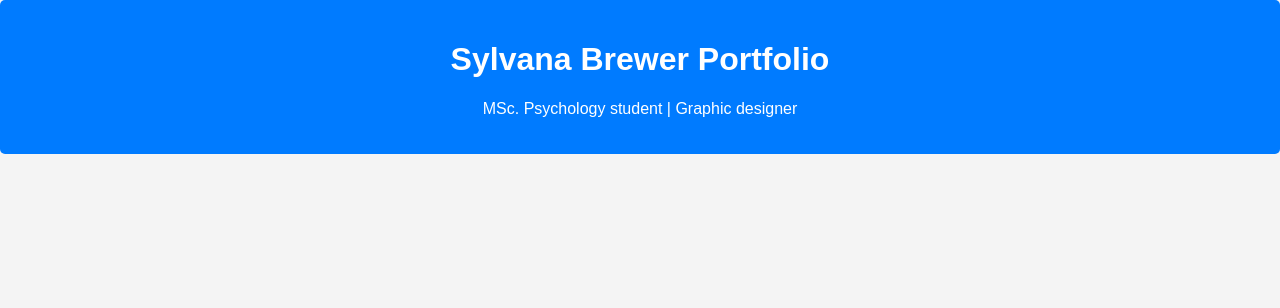
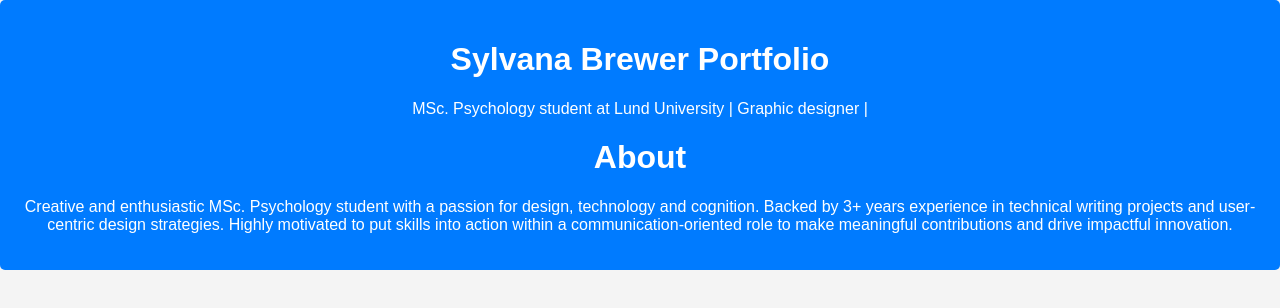
Before and after one commit to sylvanab/Sylvanab.github.io, a plain HTML site: page index.html in a window 1280 px wide. Drawn offline with Linux system fonts and the light colour scheme.

Commit message:
Update index.html

```diff
--- a/index.html
+++ b/index.html
@@ -9,7 +9,12 @@
 <body>
     <header>
         <h1>Sylvana Brewer Portfolio</h1>
-        <p>MSc. Psychology student | Graphic designer</p>
+        <p>MSc. Psychology student at Lund University | Graphic designer | </p>
+        <h1>About</h1>
+        <p>Creative and enthusiastic MSc. Psychology student with a passion for design, technology and cognition.
+        Backed by 3+ years experience in technical writing projects and user-centric design strategies.
+        Highly motivated to put skills into action within a communication-oriented role to make meaningful
+        contributions and drive impactful innovation.</p>
     </header>
 </body>
 </html>
```
